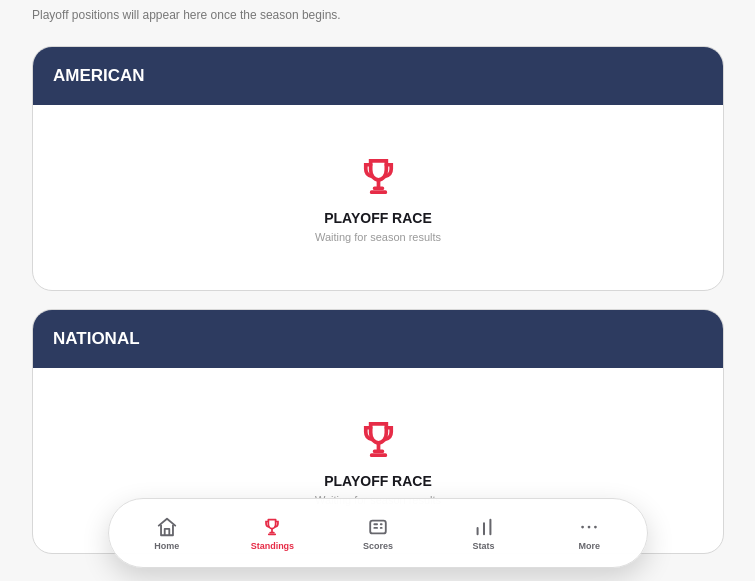
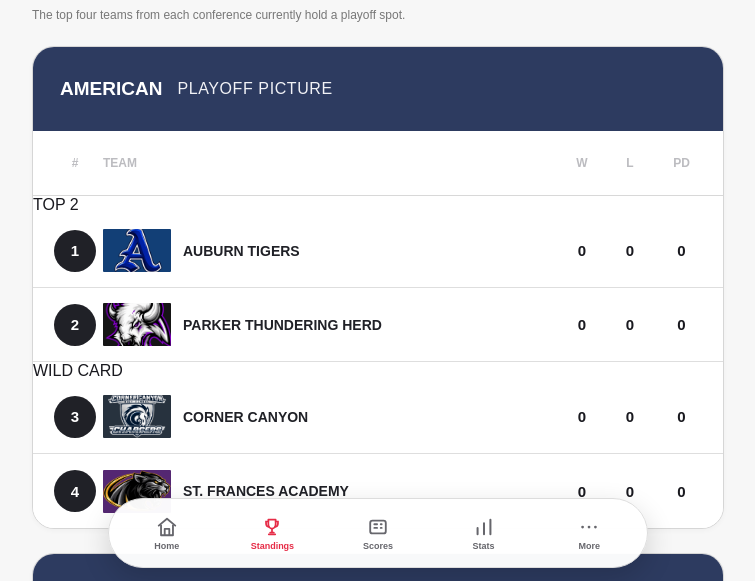
Before and after one commit to tylerkurre14-spec/HSFL-S2, a plain HTML site: page standings.html in a window 1280 px wide. Both pictures are taken after a click on the button "Playoff Picture". Shown: the part 219-800 px from the top of the page, without its empty margins (262-1017 px from the left). Drawn offline with Linux system fonts and the light colour scheme.

Commit message:
Update standings.html

```diff
--- a/standings.html
+++ b/standings.html
@@ -3,7 +3,6 @@
 
 <head>
   <meta charset="UTF-8">
-
   <meta
     name="viewport"
     content="width=device-width, initial-scale=1.0"
@@ -19,20 +18,14 @@
 
 <main class="app standings-page">
 
-
-  <!-- =========================
-       PAGE TITLE
-  ========================== -->
+  <!-- PAGE TITLE -->
 
   <div class="standings-page-title">
     Standings
   </div>
 
 
-
-  <!-- =========================
-       TOP SECTION TABS
-  ========================== -->
+  <!-- TOP TABS -->
 
   <div class="standings-top-tabs">
 
@@ -55,18 +48,16 @@
   </div>
 
 
-
-  <!-- =========================
-       STANDINGS SECTION
-  ========================== -->
+  <!-- ========================================
+       STANDINGS
+  ========================================= -->
 
   <section
     class="full-standings-section"
     id="fullStandingsSection"
   >
 
-
-    <!-- CONFERENCE BUTTONS -->
+    <!-- CONFERENCE FILTER -->
 
     <div class="conference-tabs">
 
@@ -97,10 +88,7 @@
     </div>
 
 
-
-    <!-- =========================
-         AMERICAN
-    ========================== -->
+    <!-- AMERICAN -->
 
     <div
       class="full-conference-card"
@@ -123,13 +111,9 @@
       <div class="full-standing-header">
 
         <span>#</span>
-
         <span>TEAM</span>
-
         <span>W</span>
-
         <span>L</span>
-
         <span>PD</span>
 
       </div>
@@ -143,10 +127,7 @@
     </div>
 
 
-
-    <!-- =========================
-         NATIONAL
-    ========================== -->
+    <!-- NATIONAL -->
 
     <div
       class="full-conference-card"
@@ -169,13 +150,9 @@
       <div class="full-standing-header">
 
         <span>#</span>
-
         <span>TEAM</span>
-
         <span>W</span>
-
         <span>L</span>
-
         <span>PD</span>
 
       </div>
@@ -188,14 +165,12 @@
 
     </div>
 
-
   </section>
 
 
-
-  <!-- =========================
+  <!-- ========================================
        PLAYOFF PICTURE
-  ========================== -->
+  ========================================= -->
 
   <section
     class="playoff-section"
@@ -214,142 +189,94 @@
       </h1>
 
       <p>
-        Playoff positions will appear here
-        once the season begins.
+        The top four teams from each conference
+        currently hold a playoff spot.
       </p>
 
     </div>
 
 
+    <!-- AMERICAN PLAYOFF PICTURE -->
 
-    <!-- AMERICAN PLAYOFF SIDE -->
+    <div class="full-conference-card">
 
-    <div class="playoff-conference">
-
-      <div class="playoff-conference-title">
-        AMERICAN
-      </div>
-
-      <div class="playoff-placeholder">
-
-        <div class="playoff-placeholder-icon">
-
-          <svg
-            viewBox="0 0 24 24"
-            aria-hidden="true"
-          >
-
-            <path
-              d="M8 4h8v4.5c0 3-1.7 5.2-4 5.2s-4-2.2-4-5.2V4z"
-              fill="none"
-              stroke="currentColor"
-              stroke-width="1.9"
-            />
-
-            <path
-              d="M8 6H5.5v2.2c0 2 1.2 3.4 3.2 3.8M16 6h2.5v2.2c0 2-1.2 3.4-3.2 3.8"
-              fill="none"
-              stroke="currentColor"
-              stroke-width="1.9"
-              stroke-linecap="round"
-            />
-
-            <path
-              d="M12 14v4M8.5 20h7M10 18h4"
-              fill="none"
-              stroke="currentColor"
-              stroke-width="1.9"
-              stroke-linecap="round"
-            />
-
-          </svg>
-
-        </div>
+      <div class="conference-card-title">
 
         <strong>
-          PLAYOFF RACE
+          AMERICAN
         </strong>
 
         <span>
-          Waiting for season results
+          PLAYOFF PICTURE
         </span>
 
       </div>
 
+
+      <div class="full-standing-header">
+
+        <span>#</span>
+        <span>TEAM</span>
+        <span>W</span>
+        <span>L</span>
+        <span>PD</span>
+
       </div>
 
 
-
-    <!-- NATIONAL PLAYOFF SIDE -->
-
-    <div class="playoff-conference">
-
-      <div class="playoff-conference-title">
-        NATIONAL
-      </div>
-
-      <div class="playoff-placeholder">
-
-        <div class="playoff-placeholder-icon">
-
-          <svg
-            viewBox="0 0 24 24"
-            aria-hidden="true"
-          >
-
-            <path
-              d="M8 4h8v4.5c0 3-1.7 5.2-4 5.2s-4-2.2-4-5.2V4z"
-              fill="none"
-              stroke="currentColor"
-              stroke-width="1.9"
-            />
-
-            <path
-              d="M8 6H5.5v2.2c0 2 1.2 3.4 3.2 3.8M16 6h2.5v2.2c0 2-1.2 3.4-3.2 3.8"
-              fill="none"
-              stroke="currentColor"
-              stroke-width="1.9"
-              stroke-linecap="round"
-            />
-
-            <path
-              d="M12 14v4M8.5 20h7M10 18h4"
-              fill="none"
-              stroke="currentColor"
-              stroke-width="1.9"
-              stroke-linecap="round"
-            />
-
-          </svg>
+      <div
+        class="full-standing-body"
+        id="americanPlayoffBody"
+      ></div>
 
     </div>
 
+
+    <!-- NATIONAL PLAYOFF PICTURE -->
+
+    <div class="full-conference-card">
+
+      <div class="conference-card-title">
+
         <strong>
-          PLAYOFF RACE
+          NATIONAL
         </strong>
 
         <span>
-          Waiting for season results
+          PLAYOFF PICTURE
         </span>
 
       </div>
 
+
+      <div class="full-standing-header">
+
+        <span>#</span>
+        <span>TEAM</span>
+        <span>W</span>
+        <span>L</span>
+        <span>PD</span>
+
       </div>
 
 
+      <div
+        class="full-standing-body"
+        id="nationalPlayoffBody"
+      ></div>
+
+    </div>
+
   </section>
-
 
 </main>
 
 
-
-<!-- =========================
-     BOTTOM NAVIGATION
-========================== -->
+<!-- ========================================
+     BOTTOM NAV
+========================================= -->
 
 <nav class="bottom-nav">
-
 
   <!-- HOME -->
 
@@ -389,7 +316,6 @@
     </span>
 
   </a>
-
 
 
   <!-- STANDINGS -->
@@ -448,7 +374,6 @@
   </a>
 
 
-
   <!-- SCORES -->
 
   <a
@@ -491,7 +416,6 @@
   </a>
 
 
-
   <!-- STATS -->
 
   <a
@@ -523,7 +447,6 @@
   </a>
 
 
-
   <!-- MORE -->
 
   <button
@@ -538,26 +461,9 @@
       aria-hidden="true"
     >
 
-      <circle
-        cx="5"
-        cy="12"
-        r="1.5"
-        fill="currentColor"
-      />
-
-      <circle
-        cx="12"
-        cy="12"
-        r="1.5"
-        fill="currentColor"
-      />
-
-      <circle
-        cx="19"
-        cy="12"
-        r="1.5"
-        fill="currentColor"
-      />
+      <circle cx="5" cy="12" r="1.5" fill="currentColor"/>
+      <circle cx="12" cy="12" r="1.5" fill="currentColor"/>
+      <circle cx="19" cy="12" r="1.5" fill="currentColor"/>
 
     </svg>
 
@@ -567,18 +473,14 @@
 
   </button>
 
-
 </nav>
 
 
-
-<!-- =========================
-     STANDINGS JAVASCRIPT
-========================== -->
-
 <script>
 
-  /* TEAM DATA */
+  /* =========================================
+     TEAM DATA
+  ========================================= */
 
   const standingsTeams = {
 
@@ -693,6 +595,10 @@
   };
 
 
+  /* =========================================
+     CONFERENCES
+  ========================================= */
+
   const americanTeams = [
     "auburn",
     "parker",
@@ -713,8 +619,9 @@
   ];
 
 
-
-  /* FORMAT PD */
+  /* =========================================
+     FORMAT POINT DIFFERENTIAL
+  ========================================= */
 
   function formatPD(number) {
 
@@ -726,18 +633,75 @@
   }
 
 
+  /* =========================================
+     RANK TEAMS
 
-  /* BUILD ONE CONFERENCE */
+     1. WINS
+     2. LOSSES
+     3. POINT DIFFERENTIAL
+  ========================================= */
 
-  function buildStandings(teamIDs, containerID) {
+  function rankTeams(teamIDs) {
 
-    const container =
-      document.getElementById(containerID);
+    return [...teamIDs].sort((a, b) => {
 
-    container.innerHTML = "";
+      const teamA = standingsTeams[a];
+      const teamB = standingsTeams[b];
+
+      if (teamB.wins !== teamA.wins) {
+        return teamB.wins - teamA.wins;
+      }
+
+      if (teamA.losses !== teamB.losses) {
+        return teamA.losses - teamB.losses;
+      }
+
+      if (teamB.pd !== teamA.pd) {
+        return teamB.pd - teamA.pd;
+      }
+
+      /*
+        If everything is tied,
+        keep the original league order.
+      */
+
+      return (
+        teamIDs.indexOf(a) -
+        teamIDs.indexOf(b)
+      );
+
+    });
+
+  }
 
 
-    teamIDs.forEach((teamID, index) => {
+  /* =========================================
+     CREATE SECTION LABEL
+  ========================================= */
+
+  function createSectionLabel(type, text) {
+
+    const label =
+      document.createElement("div");
+
+    label.className =
+      `standings-zone ${type}`;
+
+    label.textContent = text;
+
+    return label;
+  }
+
+
+  /* =========================================
+     CREATE TEAM ROW
+  ========================================= */
+
+  function createTeamRow(
+    teamID,
+    rank,
+    zone
+  ) {
 
     const team =
       standingsTeams[teamID];
@@ -753,8 +717,10 @@
 
     row.innerHTML = `
 
-        <div class="standing-rank">
-          ${index + 1}
+      <div
+        class="standing-rank ${zone}"
+      >
+        ${rank}
       </div>
 
 
@@ -796,15 +762,195 @@
     `;
 
 
-      container.appendChild(row);
-
-    });
+    return row;
 
   }
 
 
+  /* =========================================
+     BUILD FULL STANDINGS
 
-  /* BUILD TABLES */
+     #1-2 TOP 2
+     #3-4 WILD CARD
+     #5-6 IN THE HUNT
+  ========================================= */
+
+  function buildStandings(
+    teamIDs,
+    containerID
+  ) {
+
+    const container =
+      document.getElementById(
+        containerID
+      );
+
+
+    container.innerHTML = "";
+
+
+    const rankedTeams =
+      rankTeams(teamIDs);
+
+
+    rankedTeams.forEach(
+      (teamID, index) => {
+
+        const rank =
+          index + 1;
+
+
+        /* TOP 2 LABEL */
+
+        if (rank === 1) {
+
+          container.appendChild(
+            createSectionLabel(
+              "top-zone",
+              "TOP 2"
+            )
+          );
+
+        }
+
+
+        /* WILD CARD LABEL */
+
+        if (rank === 3) {
+
+          container.appendChild(
+            createSectionLabel(
+              "wildcard-zone",
+              "WILD CARD"
+            )
+          );
+
+        }
+
+
+        /* IN THE HUNT LABEL */
+
+        if (rank === 5) {
+
+          container.appendChild(
+            createSectionLabel(
+              "hunt-zone",
+              "IN THE HUNT"
+            )
+          );
+
+        }
+
+
+        let zone;
+
+
+        if (rank <= 2) {
+          zone = "rank-top";
+        }
+
+        else if (rank <= 4) {
+          zone = "rank-wildcard";
+        }
+
+        else {
+          zone = "rank-hunt";
+        }
+
+
+        container.appendChild(
+          createTeamRow(
+            teamID,
+            rank,
+            zone
+          )
+        );
+
+      }
+    );
+
+  }
+
+
+  /* =========================================
+     BUILD PLAYOFF PICTURE
+
+     ONLY TOP 4
+  ========================================= */
+
+  function buildPlayoffPicture(
+    teamIDs,
+    containerID
+  ) {
+
+    const container =
+      document.getElementById(
+        containerID
+      );
+
+
+    container.innerHTML = "";
+
+
+    const rankedTeams =
+      rankTeams(teamIDs)
+        .slice(0, 4);
+
+
+    rankedTeams.forEach(
+      (teamID, index) => {
+
+        const rank =
+          index + 1;
+
+
+        if (rank === 1) {
+
+          container.appendChild(
+            createSectionLabel(
+              "top-zone",
+              "TOP 2"
+            )
+          );
+
+        }
+
+
+        if (rank === 3) {
+
+          container.appendChild(
+            createSectionLabel(
+              "wildcard-zone",
+              "WILD CARD"
+            )
+          );
+
+        }
+
+
+        const zone =
+          rank <= 2
+            ? "rank-top"
+            : "rank-wildcard";
+
+
+        container.appendChild(
+          createTeamRow(
+            teamID,
+            rank,
+            zone
+          )
+        );
+
+      }
+    );
+
+  }
+
+
+  /* =========================================
+     BUILD EVERYTHING
+  ========================================= */
 
   buildStandings(
     americanTeams,
@@ -818,8 +964,21 @@
   );
 
 
+  buildPlayoffPicture(
+    americanTeams,
+    "americanPlayoffBody"
+  );
 
-  /* BOTH / AMERICAN / NATIONAL */
+
+  buildPlayoffPicture(
+    nationalTeams,
+    "nationalPlayoffBody"
+  );
+
+
+  /* =========================================
+     CONFERENCE FILTERS
+  ========================================= */
 
   const conferenceTabs =
     document.querySelectorAll(
@@ -845,12 +1004,20 @@
       "click",
       () => {
 
-        conferenceTabs.forEach(button => {
-          button.classList.remove("active");
-        });
+        conferenceTabs.forEach(
+          button => {
+
+            button.classList.remove(
+              "active"
+            );
+
+          }
+        );
 
 
-        tab.classList.add("active");
+        tab.classList.add(
+          "active"
+        );
 
 
         const view =
@@ -859,27 +1026,33 @@
 
         if (view === "both") {
 
-          americanStandings.hidden = false;
+          americanStandings.hidden =
+            false;
 
-          nationalStandings.hidden = false;
+          nationalStandings.hidden =
+            false;
 
         }
 
 
         if (view === "american") {
 
-          americanStandings.hidden = false;
+          americanStandings.hidden =
+            false;
 
-          nationalStandings.hidden = true;
+          nationalStandings.hidden =
+            true;
 
         }
 
 
         if (view === "national") {
 
-          americanStandings.hidden = true;
+          americanStandings.hidden =
+            true;
 
-          nationalStandings.hidden = false;
+          nationalStandings.hidden =
+            false;
 
         }
 
@@ -889,8 +1062,9 @@
   });
 
 
-
-  /* STANDINGS / PLAYOFF PICTURE */
+  /* =========================================
+     STANDINGS / PLAYOFF PICTURE
+  ========================================= */
 
   const topTabs =
     document.querySelectorAll(
@@ -916,12 +1090,20 @@
       "click",
       () => {
 
-        topTabs.forEach(button => {
-          button.classList.remove("active");
-        });
+        topTabs.forEach(
+          button => {
+
+            button.classList.remove(
+              "active"
+            );
+
+          }
+        );
 
 
-        tab.classList.add("active");
+        tab.classList.add(
+          "active"
+        );
 
 
         if (
@@ -929,9 +1111,11 @@
           "standings"
         ) {
 
-          standingsSection.hidden = false;
+          standingsSection.hidden =
+            false;
 
-          playoffSection.hidden = true;
+          playoffSection.hidden =
+            true;
 
         }
 
@@ -941,9 +1125,11 @@
           "playoffs"
         ) {
 
-          standingsSection.hidden = true;
+          standingsSection.hidden =
+            true;
 
-          playoffSection.hidden = false;
+          playoffSection.hidden =
+            false;
 
         }
 
```
Lines whose indentation alone changed are shown as unchanged.
